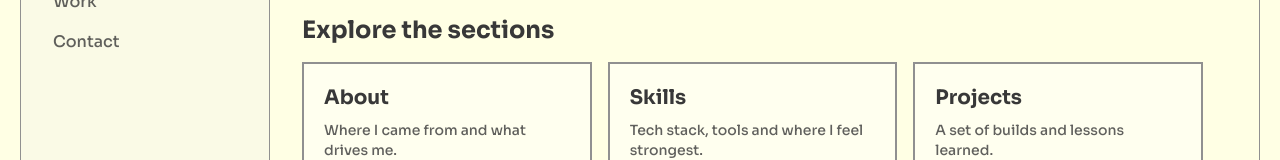
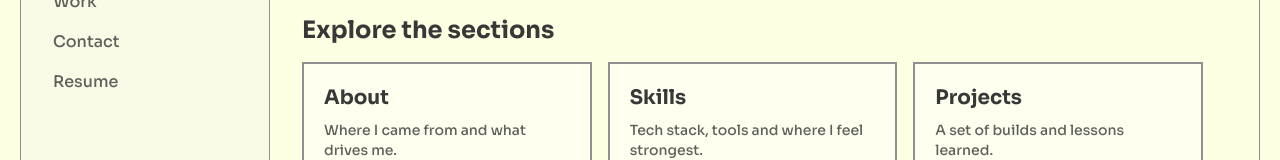
Before and after one commit to StewenE/port-steven, a React (Vite) app: page / in a window 1280 px wide. Shown: the part 366-526 px from the top of the page. Built offline with nearby package versions, Linux system fonts and the light colour scheme.

Commit message:
feat: add resume pdf and button to navigation

```diff
--- a/src/components/SidePanel.tsx
+++ b/src/components/SidePanel.tsx
@@ -1,4 +1,5 @@
 import { cn } from "@/lib/utils";
+import CV from "@/assets/CV.pdf";
 
 const navItems = [
     { name: "Home", id: "home" },
@@ -32,6 +33,12 @@ export const SidePanel = ({ activeSection, onNavigate }: SidePanelProps) => {
               {item.name}
             </button>
           ))}
+          <button
+            onClick={() => window.open(CV, "_blank")}
+            className="nav-item text-left"
+          >
+            Resume
+          </button>
         </nav>
       </aside>
     );
```
Also changed, not shown: 1 other file (tests, documents, lock files or other folders).
